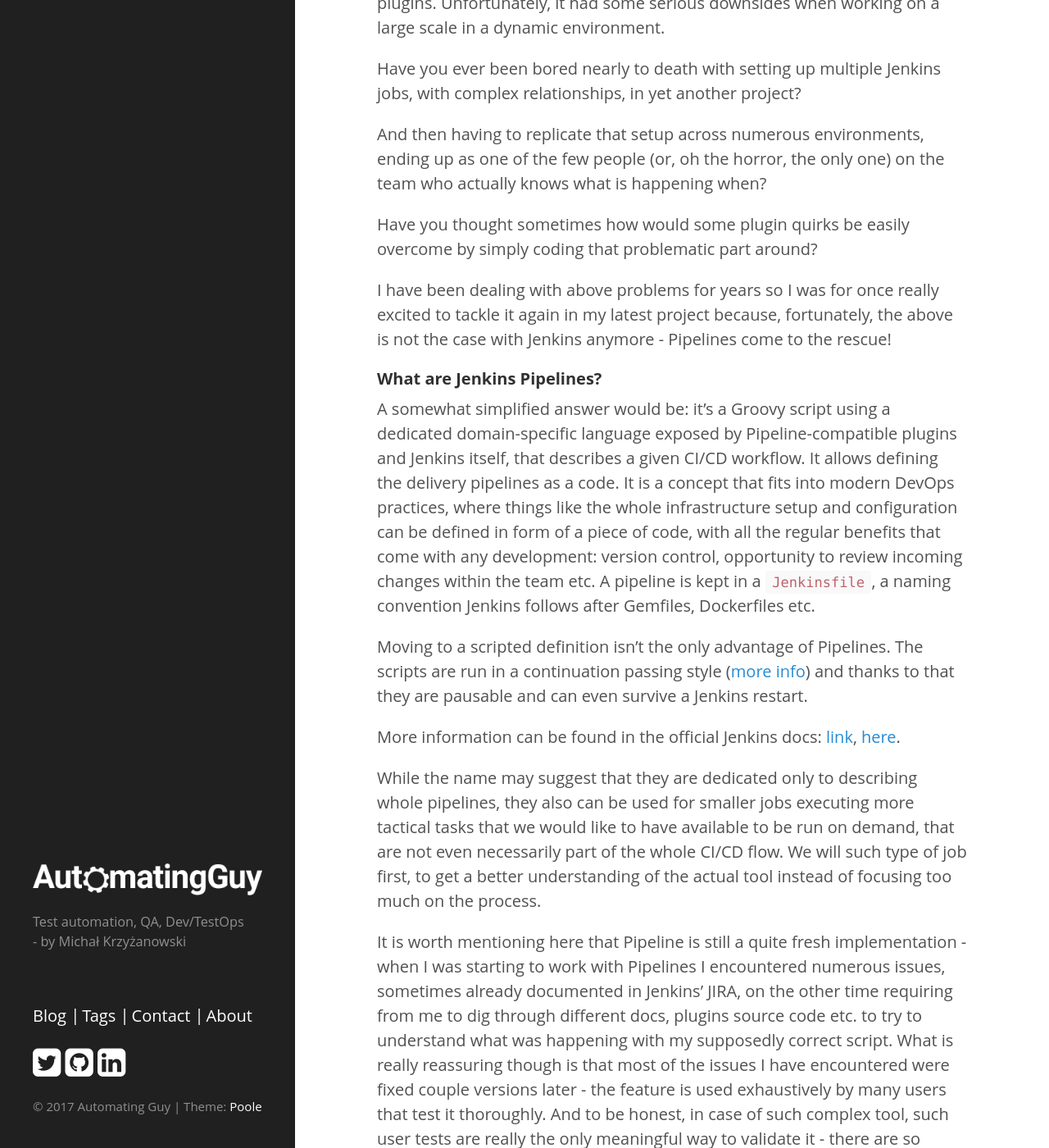
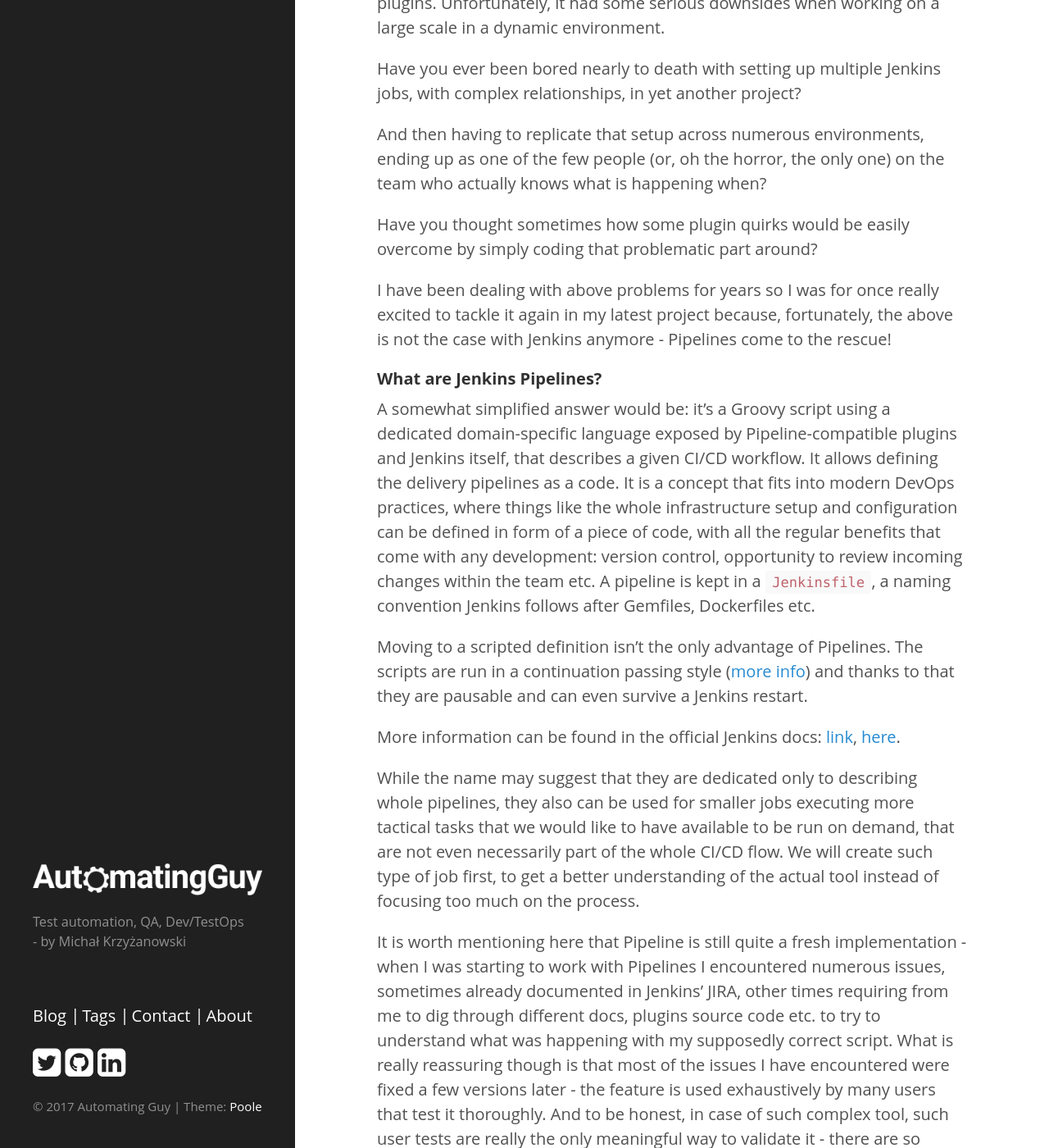
Before and after one commit to mkrzyzanowski/mkrzyzanowski.github.io, a Jekyll site: the page built from _posts/2017-10-13-selenium-tests-with-jenkins-and-zalenium.md, in a window 1280 px wide and 1400 px high, scrolled down 1050 px. Shown: the whole window at 82% size. Built offline with Jekyll 4.4.1, drawn with Linux system fonts in a browser that asks for light colours; comment, search, counter and statistics services are not loaded; some of the changed text lies outside the part shown.

Commit message:
Typo fixes

```diff
--- a/_posts/2017-10-13-selenium-tests-with-jenkins-and-zalenium.md
+++ b/_posts/2017-10-13-selenium-tests-with-jenkins-and-zalenium.md
@@ -27,7 +27,7 @@
 
 And then having to replicate that setup across numerous environments, ending up as one of the few people (or, oh the horror, the only one) on the team who actually knows what is happening when?
 
-Have you thought sometimes how would some plugin quirks be easily overcome by simply coding that problematic part around?
+Have you thought sometimes how some plugin quirks would be easily overcome by simply coding that problematic part around?
 
 I have been dealing with above problems for years so I was for once really excited to tackle it again in my latest project because, fortunately, the above is not the case with Jenkins anymore - Pipelines come to the rescue!
 
@@ -39,9 +39,9 @@
 
 More information can be found in the official Jenkins docs: [link](https://jenkins.io/doc/book/pipeline/), [here](https://jenkins.io/solutions/pipeline/).
 
-While the name may suggest that they are dedicated only to describing whole pipelines, they also can be used for smaller jobs executing more tactical tasks that we would like to have available to be run on demand, that are not even necessarily part of the whole CI/CD flow. We will such type of job first, to get a better understanding of the actual tool instead of focusing too much on the process.
+While the name may suggest that they are dedicated only to describing whole pipelines, they also can be used for smaller jobs executing more tactical tasks that we would like to have available to be run on demand, that are not even necessarily part of the whole CI/CD flow. We will create such type of job first, to get a better understanding of the actual tool instead of focusing too much on the process.
 
-It is worth mentioning here that Pipeline is still a quite fresh implementation - when I was starting to work with Pipelines I encountered numerous issues, sometimes already documented in Jenkins' JIRA, on the other time requiring from me to dig through different docs, plugins source code etc. to try to understand what was happening with my supposedly correct script. What is really reassuring though is that most of the issues I have encountered were fixed couple versions later - the feature is used exhaustively by many users that test it thoroughly. And to be honest, in case of such complex tool, such user tests are really the only meaningful way to validate it - there are so many different use cases, coupled with various plugins available to Jenkins that it is really hard to predict all possibilities. Also, bear in mind, that not all plugins can be 100% compatible with Pipelines - fortunately, they quickly catch up to the idea of them being used as part of a script and start to provide their own DSL. Just keep in mind that some plugins you were used to using are not actively developed (which brings myriad of other problems) so sometimes it might require finding some other solution, script that plugin part yourself or maybe create a new plugin or commit a fix to the existing one - it is very easy to take from open source community but have you ever considered giving a bit back :)?
+It is worth mentioning here that Pipeline is still quite a fresh implementation - when I was starting to work with Pipelines I encountered numerous issues, sometimes already documented in Jenkins' JIRA, other times requiring from me to dig through different docs, plugins source code etc. to try to understand what was happening with my supposedly correct script. What is really reassuring though is that most of the issues I have encountered were fixed a few versions later - the feature is used exhaustively by many users that test it thoroughly. And to be honest, in case of such complex tool, such user tests are really the only meaningful way to validate it - there are so many different use cases, coupled with various plugins available to Jenkins that it is really hard to predict all possibilities. Also, bear in mind, that not all plugins can be 100% compatible with Pipelines - fortunately, they quickly catch up to the idea of them being used as part of a script and start to provide their own DSL. Just remember that some plugins you were used to using are not actively developed (which brings a myriad of other problems) so sometimes it might require finding some other solution, scripting that plugin part by yourself or maybe create a new plugin or commit a fix to the existing one. It is very easy to take from open source community but have you ever considered giving a bit back :)?
 
 ### Selenium Grid
 
```
Also changed, not shown: other parts of _posts/2017-10-13-selenium-tests-with-jenkins-and-zalenium.md (+1 -1 lines).
